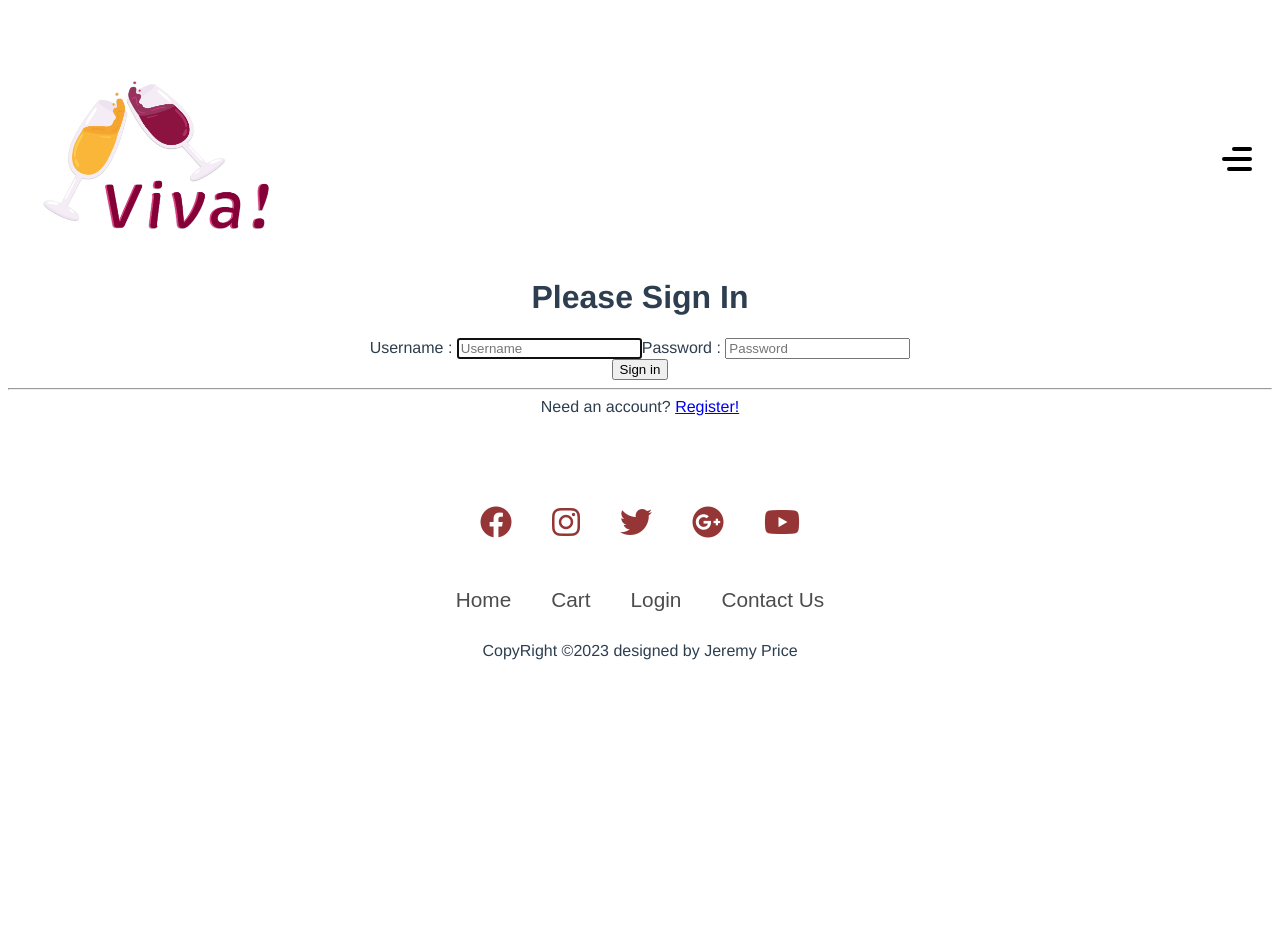
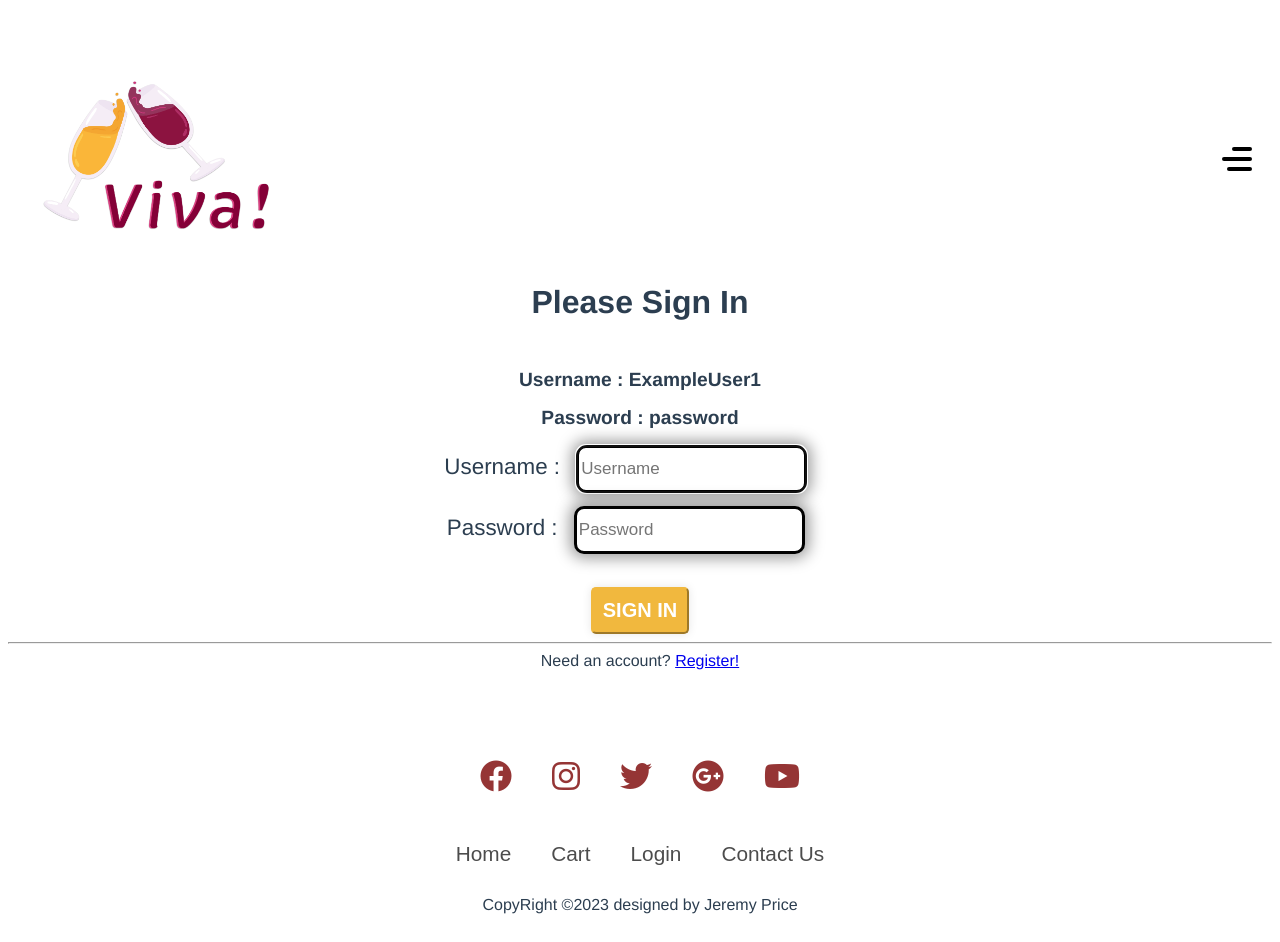
Before and after one commit to pricejb75/Viva, a Vue app in the folder frontend/: page /login in a window 1280 px wide. Before the commit the page ends 800 px from the top, so only its background shows below. Built offline with nearby package versions, Linux system fonts and the light colour scheme.

Commit message:
fixing login page

```diff
--- a/frontend/src/components/JustDrinks.vue
+++ b/frontend/src/components/JustDrinks.vue
@@ -92,10 +92,9 @@ justify-content: space-between;
     font-size: 17px;
     box-shadow:0 0 15px 4px rgba(0,0,0,0.40);
     border-radius:10px;
-    font-family: 'Open Sans';
+    font-family: sans-serif;
     font-size: 1.0 rem;
     height: 40px;
-    grid-area:search;
     margin-right:3vw;
     margin-bottom: 1vw;
 
--- a/frontend/src/components/JustFood.vue
+++ b/frontend/src/components/JustFood.vue
@@ -92,10 +92,9 @@ justify-content: space-between;
     font-size: 17px;
     box-shadow:0 0 15px 4px rgba(0,0,0,0.40);
     border-radius:10px;
-    font-family: 'Open Sans';
+    font-family: sans-serif;
     font-size: 1.0 rem;
     height: 40px;
-    grid-area:search;
     margin-right:3vw;
     margin-bottom: 1vw;
 
--- a/frontend/src/components/NavBar.vue
+++ b/frontend/src/components/NavBar.vue
@@ -12,7 +12,11 @@
         <li><router-link v-bind:to="{ name : 'home'}">Home</router-link></li>
         <li><router-link :to="{ name : 'products'}">Products</router-link></li>
         <li><router-link :to="{ name : 'cart'}">Cart</router-link></li>
-        <li><router-link :to="{ name : 'login'}">Log In</router-link></li>
+
+        <li >
+          <router-link :to="{ name : 'login'}">Log In</router-link>
+        </li>
+
       </ul>
     </div>
   </header>
--- a/frontend/src/views/Login.vue
+++ b/frontend/src/views/Login.vue
@@ -1,94 +1,21 @@
-<!-- <template>
-    <div id="login">
-
-      <form v-on:submit.prevent="login">
-
-        <h1>Please Sign In</h1>
-
-        <div id="fields">
-
-          <label for="username">Username</label>
-
-          <input
-            type="text"
-            id="username"
-            placeholder="Username"
-            v-model="loginDto.username"
-            required
-            autofocus
-          />
-
-          <label for="password">Password</label>
-
-          <input
-            type="password"
-            id="password"
-            placeholder="Password"
-            v-model="user.password"
-            required
-          />
-
-          <div>
-            <button type="submit">Sign in</button></div>
-          </div>
-        <hr/>
-        Need an account? <router-link v-bind:to="{ name: 'register' }">Register!</router-link>
-      </form>
-    </div>
-  </template>
-
-  <script>
-  import authService from "../services/AuthService";
-
-  export default {
-    name: "LoginView",
-    data() {
-      return {
-        loginDto : {
-          username: "",
-          password: "",
-        },
-      };
-    },
-    methods: {
-      login() {
-        authService
-          .login(this.user)
-          .then((response) => {
-            if (response.status == 200) {
-              this.$store.commit("SET_AUTH_TOKEN", response.data.token);
-              this.$store.commit("SET_USER", response.data.user);
-              this.$router.push("/");
-            }
-          })
-          .catch((error) => {
-            const response = error.response;
-            if (!response) {
-              alert(error);
-            } else if (response.status === 401) {
-              alert("Invalid username and password!");
-            } else {
-              alert(response.message);
-            }
-          });
-      },
-    },
-  };
-  </script>
-
-  <style scoped>
-
-  </style> -->
-
 <template>
 
-  <div id="login">
+  <section id="main-section">
+
+    <div id="login" v-if="!isLoggedIn">
 
       <div id="display-box">{{ response }}</div>
 
       <form v-on:submit.prevent="authenticateUser">
 
-      <h1>Please Sign In</h1>
+        <h1 id="sign-in-message">Please Sign In</h1>
+
+        <h2>
+          Username : ExampleUser1
+        </h2>
+        <h2>
+          Password : password
+        </h2>
 
         <div id="fields">
 
@@ -102,6 +29,8 @@
               required
               autofocus
             />
+
+            <br>
 
             <label for="password">Password : </label>
 
@@ -125,7 +54,32 @@
 
 
     </div>
+
+    <div id="logged-in" v-if="isLoggedIn">
+
+      <h1 id="message">
+        You're Currently logged in as : {{ this.$store.state.user.username }}
+      </h1>
+
+      <button @click="logout()" title="logout">
+        Logout
+      </button>
+
+
+
+
+    </div>
+
+  </section>
 </template>
+
+
+
+
+
+
+
+
 
 <script>
 import authService from "../services/AuthService";
@@ -140,6 +94,11 @@ export default {
       },
       response: ''
     };
+  },
+  computed: {
+        isLoggedIn() {
+          return this.$store.state.user.username != "";
+        }
       },
   methods: {
     authenticateUser() {
@@ -169,10 +128,90 @@ export default {
         })
 
     },
+    logout() {
+      if(this.$store.state.user.username != "") {
+        this.$store.commit("SET_USER",
+        {
+      id: '',
+      username: '',
+      name: '',
+      address: '',
+      city: '',
+      stateCode: '',
+      ZIP: ''
+        })
+      }
+      this.$router.push("/");
+    },
+
+
+    isAuthenticated() {
+            return this.$store.state.user.username !== "";
+        }
+
   },
 };
 </script>
 
 <style scoped>
 
+#username {
+  border: solid black;
+    font-size: 17px;
+    box-shadow:0 0 15px 4px rgba(0,0,0,0.40);
+    border-radius:10px;
+    font-family: sans-serif;
+    font-size: 1.0 rem;
+    height: 40px;
+    margin-right:3vw;
+    margin-bottom: 1vw;
+    align-items: center;
+}
+
+#password {
+  border: solid black;
+    font-size: 17px;
+    box-shadow:0 0 15px 4px rgba(0,0,0,0.40);
+    border-radius:10px;
+    font-family: sans-serif;
+    font-size: 1.0 rem;
+    height: 40px;
+    margin-right:3vw;
+    margin-bottom: 1vw;
+    align-items: center;
+}
+
+#sign-in-message {
+  font-size: 2em;
+  margin-bottom: 1.5em;
+}
+
+label {
+  font-size: 1.4em;
+  padding: 10px;
+}
+
+button {
+        font-family: sans-serif;
+        font-weight: bold;
+        background-color: rgb(241, 184, 62);
+        text-transform: uppercase;
+        border-color: rgb(241, 184, 62);
+        color:white;
+        border-radius: 5px;
+        cursor:pointer;
+        box-shadow: 0 0 10px rgba(0,0,0,0.1);
+        padding: 10px;
+        font-size: 20px;
+        margin-top: 20px;
+    }
+
+    button:hover {
+        color: rgb(138, 32, 32);
+    }
+
+    h2 {
+      font-size: 1.2em;
+    }
+
 </style>
--- a/frontend/src/views/Products.vue
+++ b/frontend/src/views/Products.vue
@@ -92,10 +92,9 @@ justify-content: space-between;
     font-size: 17px;
     box-shadow:0 0 15px 4px rgba(0,0,0,0.40);
     border-radius:10px;
-    font-family: 'Open Sans';
+    font-family: sans-serif;
     font-size: 1.0 rem;
     height: 40px;
-    grid-area:search;
     margin-right:3vw;
     margin-bottom: 1vw;
 
```
Lines whose indentation alone changed are shown as unchanged.
